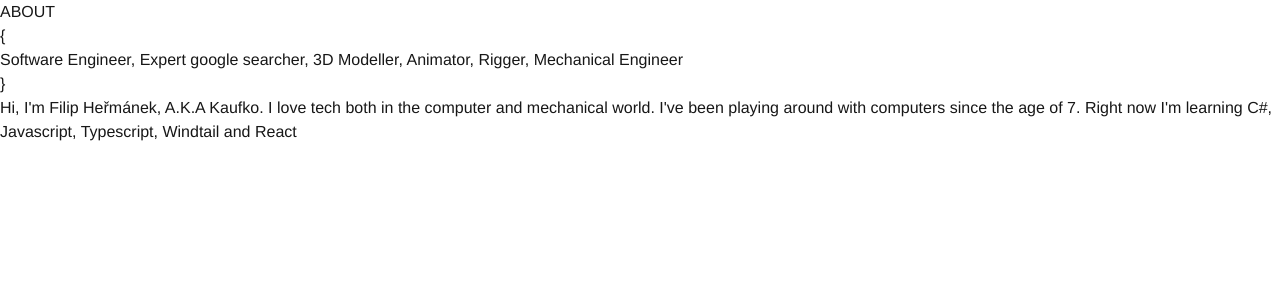
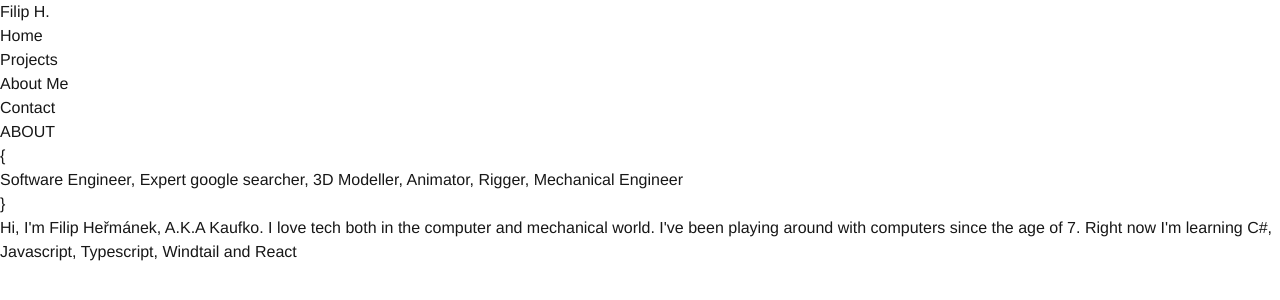
Before and after one commit to Kaufko/kaufko.github.io, a Next.js app: page /about in a window 1280 px wide. Shown: the top 300 px of the page. Built offline with nearby package versions, Linux system fonts and the light colour scheme.

Commit message:
Fixed NavMenu not appearing on About Me, added text fade in

```diff
--- a/src/app/about/page.tsx
+++ b/src/app/about/page.tsx
@@ -23,11 +23,9 @@ const AboutMe = () => {
     }, [currentIndex]);
 
     return (
-        <main className="relative">
-
-
-
-            <section className="flex flex-col justify-center items-start min-h-screen text-white font-mono ">
+        <main>
+            <div className="relative">
+                <section className="flex flex-col justify-center items-start min-h-screen font-mono">
                     {/* Dynamically typed "ABOUT" */}
                     <h1 className="text-4xl text-yellow-300 ml-8 inline">
                         {displayedText.includes("ABOUT") && "ABOUT"}
@@ -40,19 +38,19 @@ const AboutMe = () => {
 
                     {/* Dynamically typed content inside the brackets */}
                     <div className="whitespace-pre text-lg ml-8">
-                    {displayedText.replace("ABOUT {", "").replace("}", "")} {/* Remove brackets from dynamic text */}
-                    <span className="animate-blink">|</span> {/* Blinking cursor */}
+                        {displayedText.replace("ABOUT {", "").replace("}", "")}
+                        <span className="animate-blink">|</span>
                     </div>
 
                     <h1 className="text-4xl text-green-400 ml-8 inline">
                         {displayedText.includes("}") && "}"}
                     </h1>
                 </section>
-            <motion.div className="absolute text-lg overflow-visible font-mono flex justify-center items-center min-h-screen sm:left-1/2 lg:left-2/3 text-white top-1/2 -translate-y-1/2 sm:w-[45vw] lg:sm:w-[30vw]">
+                <motion.div className="absolute text-lg font-mono flex justify-center items-center min-h-screen top-1/2 -translate-y-1/2 sm:left-1/2 lg:left-2/3 sm:w-[45vw] lg:sm:w-[30vw]"
+                    initial={{ opacity: 0 }}  whileInView={{ opacity: 1 }}>
                     <p className="">{aboutMeText}</p>
                 </motion.div>
-
-
+            </div>
         </main>
 
     );
--- a/src/app/layout.tsx
+++ b/src/app/layout.tsx
@@ -1,5 +1,5 @@
 import type { Metadata } from 'next'
-
+import Link from "next/link";
 // These styles apply to every route in the application
 import './globals.css'
 
@@ -17,7 +17,22 @@ export default function RootLayout({ children, }:
 {
     return (
         <html lang="en">
-            <body>{children}</body>
+            <body>
+                <header className="bg-gray-900 fixed w-full z-50">
+                    <div className="max-w-6xl mx-auto flex justify-between items-center p-4">
+                        <h1 className="text-2xl font-bold">Filip H.</h1>
+                        <nav>
+                            <ul className="flex space-x-6">
+                                <li><Link href="/" className="hover:text-gray-600">Home</Link></li>
+                                <li><Link href="/projects" className="hover:text-gray-600">Projects</Link></li>
+                                <li><Link href="/about" className="hover:text-gray-600">About Me</Link></li>
+                                <li><Link href="/contact" className="hover:text-gray-600">Contact</Link></li>
+                            </ul>
+                        </nav>
+                    </div>
+                </header>
+                {children}
+            </body>
         </html>
     )
 }
```
Also changed, not shown: src/app/page.tsx (+3 -33 lines). Lines whose indentation alone changed are shown as unchanged.
